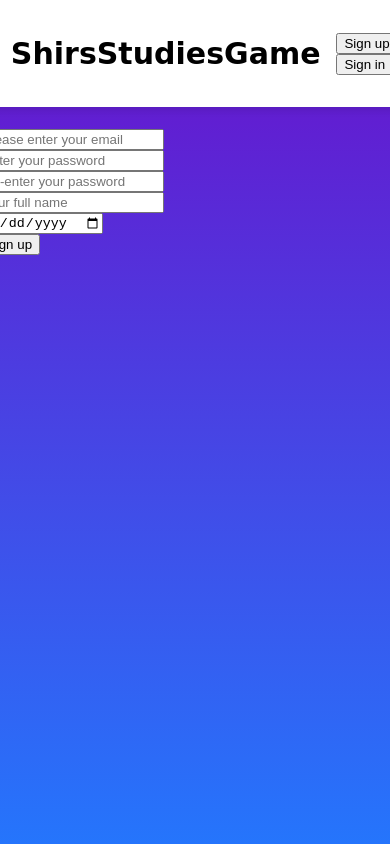
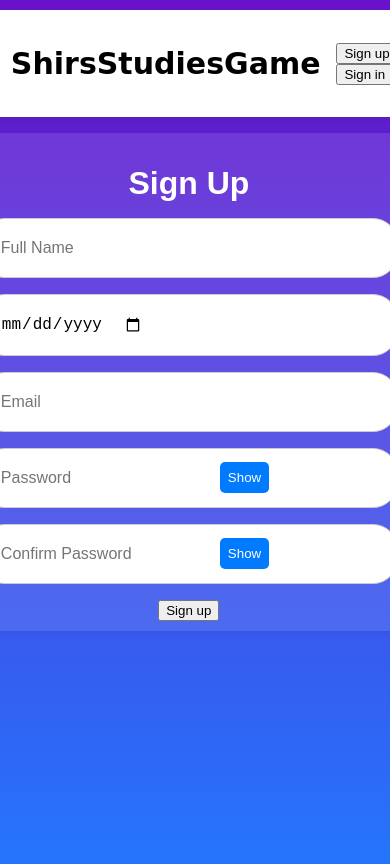
Before and after one commit to Nershimi/ShirsStudiesGame, a React (Vite) app in the folder client/ShirsStudiesGame/: page /sign-up in a window 390 px wide. Shown: the top 864 px of the page. Built offline with nearby package versions, Linux system fonts and the light colour scheme; no server answers.

Commit message:
- Fixed SignUp style  - first Hosting

```diff
--- a/client/ShirsStudiesGame/src/components/SignUp/SignUp.jsx
+++ b/client/ShirsStudiesGame/src/components/SignUp/SignUp.jsx
@@ -8,6 +8,7 @@ import {
 import { useNavigate } from "react-router-dom";
 import Input from "../Input";
 import Button from "../Button";
+import "../login/login.css";
 
 export default function SignUp() {
   const [newUser, setNewUser] = useState({
@@ -17,8 +18,11 @@ export default function SignUp() {
     fullName: "",
   });
   const [secondPassword, setSecondPassword] = useState("");
-  const [showPass, setShowPass] = useState(false);
-  const [error, setError] = useState();
+  const [showPass, setShowPass] = useState({
+    password: false,
+    confirmPassword: false,
+  });
+  const [error, setError] = useState("");
   const [hasInteractedFullName, setHasInteractedFullName] = useState(false);
   const [hasInteractedDate, setHasInteractedDate] = useState(false);
   const navigate = useNavigate();
@@ -54,95 +58,114 @@ export default function SignUp() {
         throw new Error("Failed to save personal user details");
       }
     } catch (error) {
-      console.error("Error save personal user details: ", error);
+      console.error("Error saving personal user details: ", error);
       alert("Failed to save personal user details");
     }
   }
 
   const notEmptyFiled =
     newUser.dateOfBirth.length > 0 && newUser.fullName.length > 0;
-  const handleChange = (e) => {
-    const { name, value } = e.target;
-    setNewUser((prevData) => ({
-      ...prevData,
-      [name]: value,
+
+  const handleChange = (key, value) => {
+    setNewUser({ ...newUser, [key]: value });
+  };
+
+  const handleSecondPasswordChange = (e) => setSecondPassword(e.target.value);
+
+  const handleSubmit = async (event) => {
+    event.preventDefault();
+    if (!emailValid || !passwordValid || !isEqualPassword || !notEmptyFiled) {
+      return setError("Please make sure all fields are correct");
+    }
+    setError("");
+    try {
+      const user = await handleSignUp(newUser, setError); // Pass setError here
+      await saveUserDetails(user.uid);
+      navigate("/");
+    } catch (error) {
+      setError(error.message);
+    }
+  };
+
+  const toggleShowPass = (field) => {
+    setShowPass((prevState) => ({
+      ...prevState,
+      [field]: !prevState[field],
     }));
   };
 
-  const navigateToSignIn = () => {
-    navigate("/");
-  };
-
-  function handleSubmit(e) {
-    e.preventDefault();
-    if (emailValid && passwordValid && isEqualPassword && notEmptyFiled) {
-      handleSignUp(newUser, setError)
-        .then((user) => {
-          saveUserDetails(user.uid); // Pass user ID to saveUserDetails
-          navigateToSignIn();
-        })
-        .catch((error) => {
-          console.error("Sign up failed:", error);
-        });
-    } else {
-      setHasInteractedDate(true);
-    }
-  }
-
   return (
-    <div>
-      <div>
-        <h1></h1>
-        <form onSubmit={handleSubmit}>
+    <div className="container">
+      <div className="form-container">
+        <h1 className="title">Sign Up</h1>
+        {error && <p className="error">{error}</p>}
+        <form className="form" onSubmit={handleSubmit}>
+          <div className="input-container">
+            <Input
+              type="text"
+              className="input"
+              placeholder="Full Name"
+              value={newUser.fullName}
+              onChange={(e) => handleChange("fullName", e.target.value)}
+              onBlur={() => setHasInteractedFullName(true)}
+              hasInteracted={hasInteractedFullName}
+            />
+          </div>
+          <div className="input-container">
+            <Input
+              type="date"
+              className="input"
+              placeholder="Date of Birth"
+              value={newUser.dateOfBirth}
+              onChange={(e) => handleChange("dateOfBirth", e.target.value)}
+              onBlur={() => setHasInteractedDate(true)}
+              hasInteracted={hasInteractedDate}
+            />
+          </div>
+          <div className="input-container">
             <Input
               type="email"
+              className="input"
+              placeholder="Email"
               value={newUser.email}
-            onChange={handleChange}
-            name="email"
-            placeholder="Please enter your email"
-            error={
-              !emailValid && newUser.email.length > 0 && "This mail not Valid"
-            }
+              onChange={(e) => handleChange("email", e.target.value)}
             />
+          </div>
+          <div className="input-container">
             <Input
-            type={showPass ? "text" : "password"}
+              type={showPass.password ? "text" : "password"}
+              className="password-input"
+              placeholder="Password"
               value={newUser.password}
-            name="password"
-            placeholder="Enter your password"
-            onChange={handleChange}
-            error={
-              !passwordValid &&
-              newUser.password.length > 0 &&
-              "This password not Valid"
-            }
+              onChange={(e) => handleChange("password", e.target.value)}
             />
+            <button
+              type="button"
+              className="show-button"
+              onClick={() => toggleShowPass("password")}
+            >
+              {showPass.password ? "Hide" : "Show"}
+            </button>
+          </div>
+          <div className="input-container">
             <Input
-            type={showPass ? "text" : "password"}
+              type={showPass.confirmPassword ? "text" : "password"}
+              className="password-input"
+              placeholder="Confirm Password"
               value={secondPassword}
-            onChange={(event) => setSecondPassword(event.target.value)}
-            placeholder="Re-enter your password"
-            error={!isEqualPassword && "Password not match"}
+              onChange={handleSecondPasswordChange}
             />
-          <Input
-            type="text"
-            name="fullName"
-            value={newUser.fullName}
-            placeholder="Your full name"
-            onChange={handleChange}
-            error={
-              hasInteractedFullName &&
-              newUser.fullName.length <= 0 &&
-              "Missing name"
-            }
-          />
-          <Input
-            type="date"
-            name="dateOfBirth"
-            value={newUser.dateOfBirth}
-            onChange={handleChange}
-            error={hasInteractedDate && "Missing date of birth"}
-          />
-          <Button type="submit">Sign up</Button>
+            <button
+              type="button"
+              className="show-button"
+              onClick={() => toggleShowPass("confirmPassword")}
+            >
+              {showPass.confirmPassword ? "Hide" : "Show"}
+            </button>
+          </div>
+          <Button className="button" type="submit">
+            Sign up
+          </Button>
         </form>
       </div>
     </div>
--- a/client/ShirsStudiesGame/src/components/SignUp/sign-up.js
+++ b/client/ShirsStudiesGame/src/components/SignUp/sign-up.js
@@ -1,5 +1,4 @@
 import {
-  getAuth,
   createUserWithEmailAndPassword,
   sendEmailVerification,
 } from "firebase/auth";
--- a/client/ShirsStudiesGame/src/components/game/GameComponent.css
+++ b/client/ShirsStudiesGame/src/components/game/GameComponent.css
@@ -50,3 +50,14 @@
 p, h2 {
   text-align: right; /* מיישר את הטקסט בפסקאות ובכותרות לימין */
 }
+
+@media (max-width: 600px) {
+  .answer-button, .next-button {
+    padding: 10px;
+    font-size: 14px;
+  }
+
+  .question-game {
+    margin: 10px;
+  }
+}
--- a/client/ShirsStudiesGame/src/components/homePage/HomePage.jsx
+++ b/client/ShirsStudiesGame/src/components/homePage/HomePage.jsx
@@ -35,9 +35,9 @@ const HomePage = () => {
       <button onClick={() => handleTopicClick("ביולוגיה מולקולרית")}>
         Biochemistry
       </button>
-      <button onClick={() => handleTopicClick("Neurophysiology")}>
+      {/* <button onClick={() => handleTopicClick("Neurophysiology")}>
         Neurophysiology
-      </button>
+      </button> */}
       {/* Add more buttons as needed */}
     </div>
   );
--- a/client/ShirsStudiesGame/src/components/login/login.css
+++ b/client/ShirsStudiesGame/src/components/login/login.css
@@ -35,30 +35,23 @@
   margin-bottom: 1rem;
   background: #fff;
   border-radius: 25px;
-  padding: 0.5rem 1rem;
+  padding: 1rem;
   border: 1px solid #ccc;
 }
 
 .icon {
   margin-right: 0.5rem;
   color: #6a11cb;
+  font-size: 1.5rem; /* Increased icon size */
 }
 
-.input {
+.input, .password-input {
   flex: 1;
   border: none;
   outline: none;
-  padding: 0.5rem;
+  padding: 0.75rem; /* Increased padding for larger input fields */
   border-radius: 25px;
-}
-
-.password-input {
-  flex: 1;
-  border: none;
-  outline: none;
-  padding: 0.5rem;
-  border-radius: 25px;
-  margin-right: 0.5rem;
+  font-size: 1rem; /* Increased font size */
 }
 
 .show-button {
@@ -81,6 +74,11 @@
   width: 100%;
   text-align: center;
   font-size: 1rem;
+  transition: background-color 0.3s;
+}
+
+.button:hover {
+  background-color: #5a0cb5;
 }
 
 .forgot-password {
@@ -94,3 +92,23 @@
   color: red;
   margin-bottom: 1rem;
 }
+
+@media (max-width: 600px) {
+  .container {
+    padding: 10px;
+    margin-top: 1rem;
+  }
+
+  .title {
+    font-size: 2rem;
+  }
+
+  .input-container {
+    padding: 0.5rem;
+  }
+
+  .button {
+    padding: 0.5rem 1rem;
+    font-size: 0.875rem;
+  }
+}
--- a/client/ShirsStudiesGame/src/index.css
+++ b/client/ShirsStudiesGame/src/index.css
@@ -24,3 +24,17 @@ body {
   flex: 1;
   width: 100%;
 }
+
+@media (max-width: 600px) {
+  body {
+    padding: 10px;
+  }
+
+  .App {
+    width: 100%;
+  }
+
+  .header-container, .signin-container {
+    padding: 10px;
+  }
+}
```
Also changed, not shown: 2 other files (tests, documents, lock files or other folders). Lines whose indentation alone changed are shown as unchanged.
